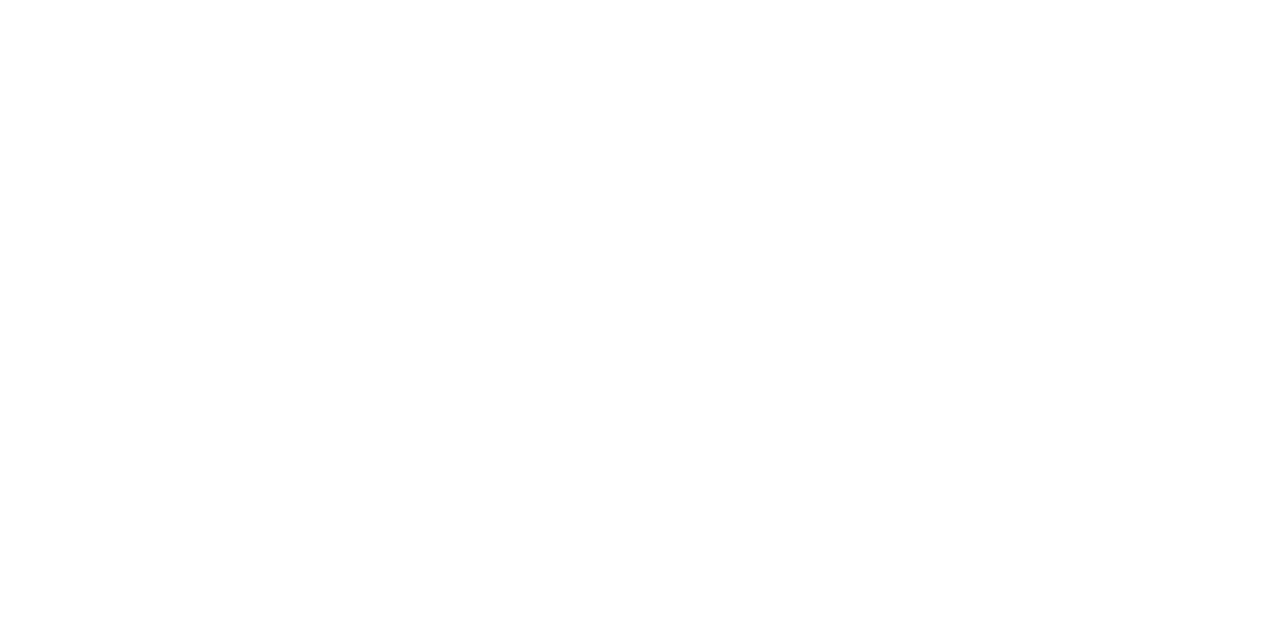
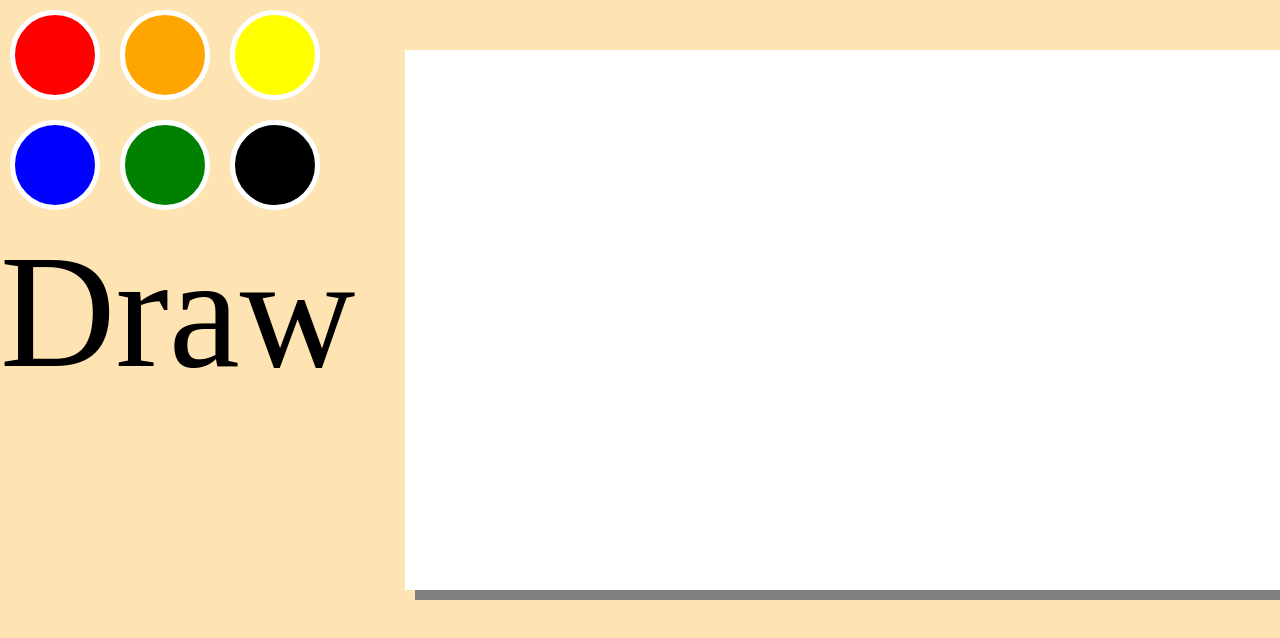
Before and after one commit to MotionDraw/MotionDraw-Client, a React (Create React App) app: page / in a window 1280 px wide. Shown: the top 638 px of the page. Built offline with nearby package versions, Linux system fonts and the light colour scheme.

Commit message:
feat: 룸 페이지 정적 구현

```diff
--- a/src/components/App.js
+++ b/src/components/App.js
@@ -1,3 +1,16 @@
+import Room from "./Room";
+import { createGlobalStyle } from "styled-components";
 export default function App() {
-  return <div></div>;
+  return (
+    <div>
+      <GlobalStyle />
+      <Room />
+    </div>
+  );
 }
+
+const GlobalStyle = createGlobalStyle`
+  body {
+    margin: 0;
+  }
+`;
--- /dev/null
+++ b/src/components/Room.js
@@ -0,0 +1,103 @@
+import styled from "styled-components";
+
+export default function Room() {
+  return (
+    <Wrapper>
+      <LeftContainer>
+        <ToolBox>
+          <Circle diameter="10" color="red" />
+          <Circle diameter="10" color="orange" />
+          <Circle diameter="10" color="yellow" />
+          <Circle diameter="10" color="blue" />
+          <Circle diameter="10" color="green" />
+          <Circle diameter="10" color="black" />
+        </ToolBox>
+        <div>Draw</div>
+        <div>
+          <video
+            style={{
+              position: "absolute",
+              left: 0,
+              right: 0,
+              textAlign: "center",
+              zindex: 9,
+              width: 320,
+              height: 240,
+            }}
+            autoPlay
+          />
+          <canvas
+            style={{
+              position: "absolute",
+              left: 0,
+              right: 0,
+              textAlign: "center",
+              zindex: 9,
+              width: 320,
+              height: 240,
+            }}
+          />
+        </div>
+      </LeftContainer>
+      <RightContainer>
+        <Paper></Paper>
+        <canvas
+          style={{
+            position: "absolute",
+            top: 50,
+            left: 50,
+            zindex: 9,
+            width: 960,
+            height: 540,
+          }}
+        />
+      </RightContainer>
+    </Wrapper>
+  );
+}
+
+const Wrapper = styled.div`
+  display: flex;
+  height: 100vh;
+  width: 100vw;
+  font-size: 10em;
+  background-color: #fee4b3;
+  overflow: hidden;
+`;
+
+const Circle = styled.div`
+  margin: 10px;
+  width: ${(props) => `${props.diameter}vh`};
+  height: ${(props) => `${props.diameter}vh`};
+  background-color: ${(props) => props.color};
+  border-radius: 50%;
+  border: 5px solid rgb(255, 255, 255);
+`;
+
+const LeftContainer = styled.div`
+  display: flex;
+  align-items: center;
+  flex-direction: column;
+  width: 30vw;
+  height: 100vh;
+`;
+
+const RightContainer = styled.div`
+  position: relative;
+  width: 70vw;
+  height: 100vh;
+  padding: 50px;
+`;
+
+const ToolBox = styled.div`
+  display: flex;
+  flex-wrap: wrap;
+`;
+
+const Paper = styled.div`
+  position: relative;
+  width: 960px;
+  height: 540px;
+  background-color: white;
+  box-shadow: 10px 10px grey;
+`;
```
